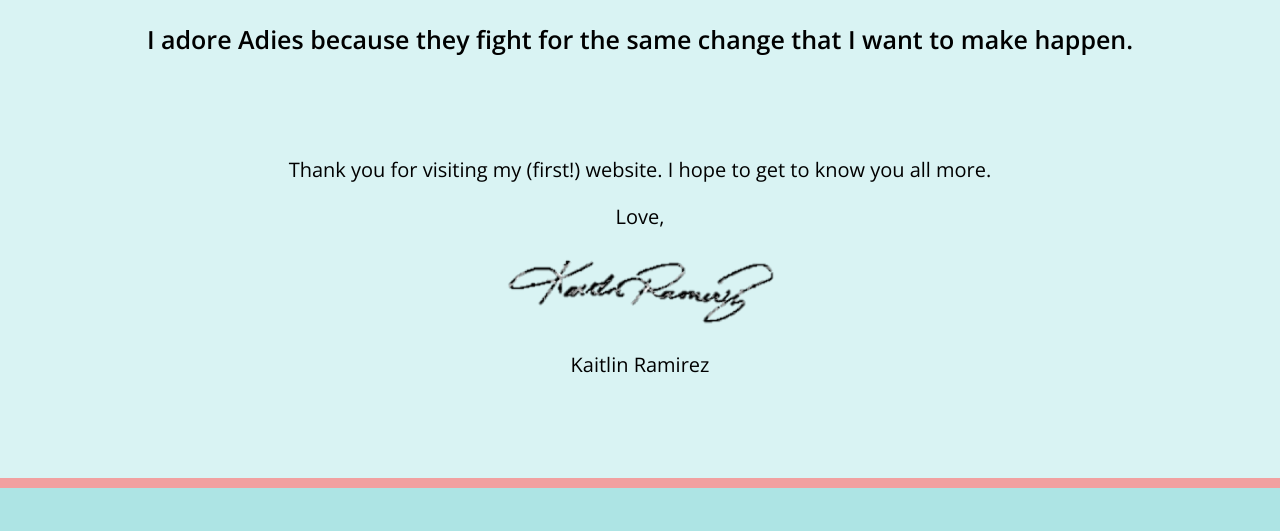
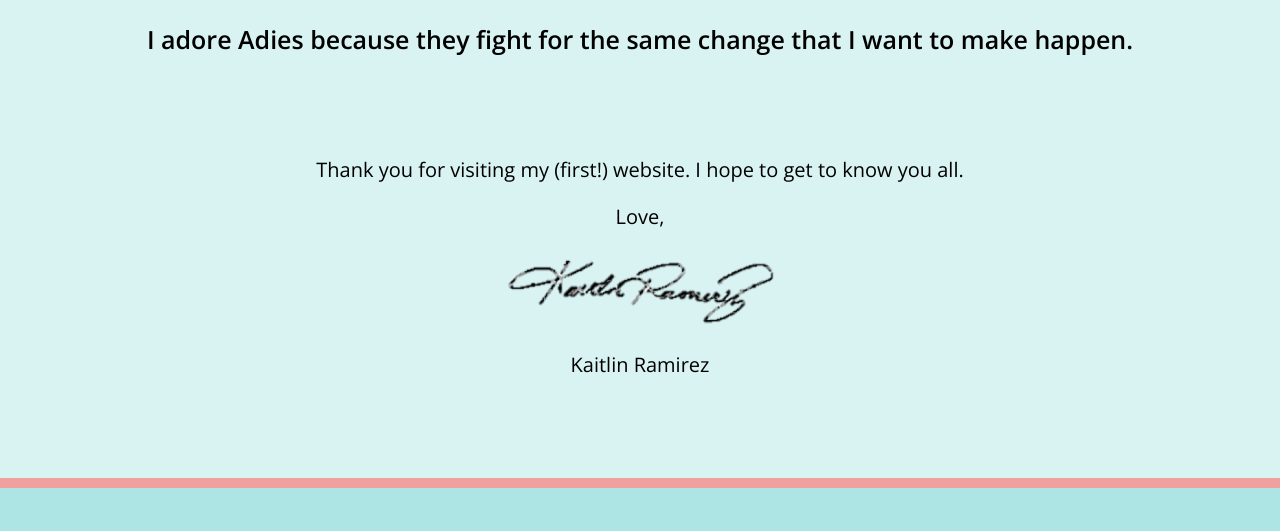
Before and after one commit to arrozconcurry/OLD-arrozconcurry.github.io, a plain HTML site: page index.html in a window 1280 px wide. Shown: the part 2547-3078 px from the top of the page. Drawn offline with nearby package versions, Linux system fonts and the light colour scheme.

Commit message:
Corrected sign-off sentence

```diff
--- a/index.html
+++ b/index.html
@@ -38,7 +38,7 @@
         </div>
 
        <div class="sign-off">
-           Thank you for visiting my (first!) website. I hope to get to know you all more.
+           Thank you for visiting my (first!) website. I hope to get to know you all.
                 <p>Love,</p>
                 <img src="Images/still_transparent_signature.png" alt="signature"/>
                 <p>Kaitlin Ramirez</p>
```
